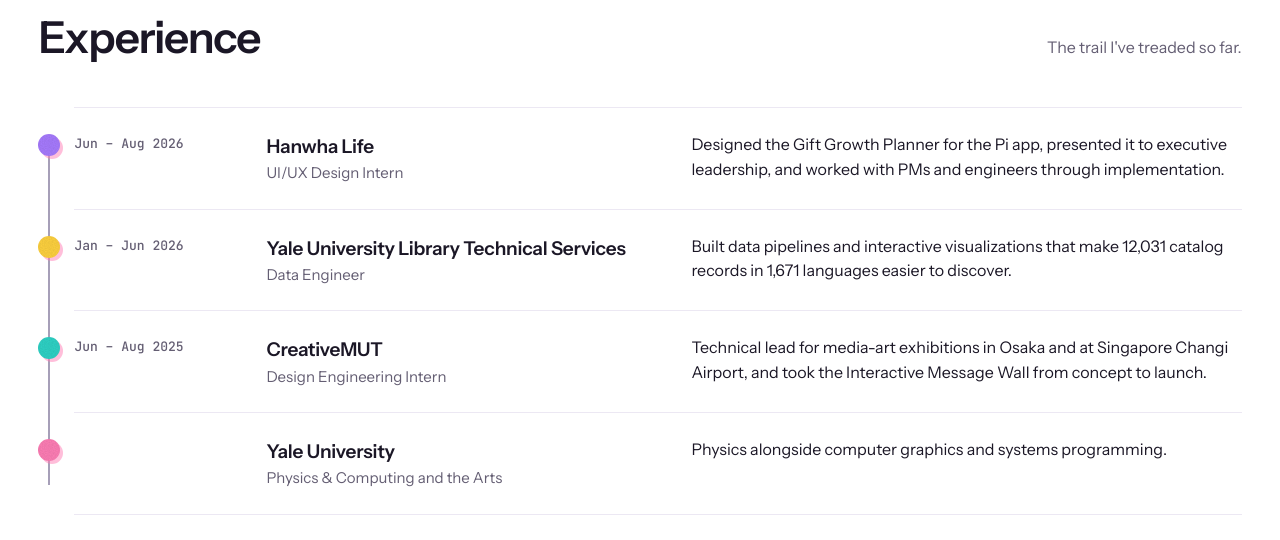
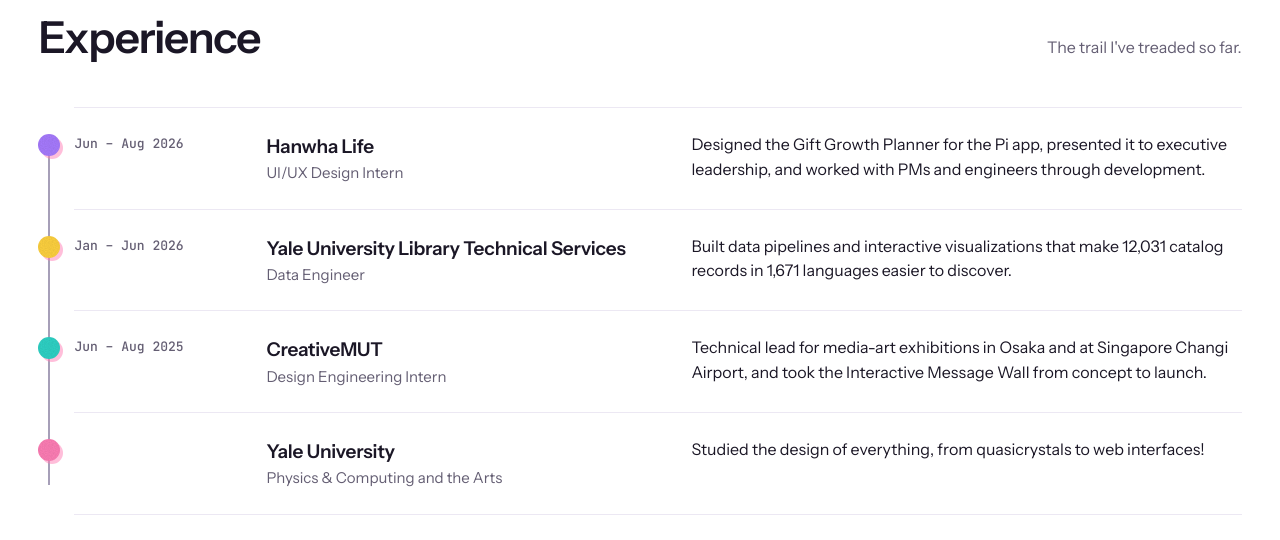
Before and after one commit to starmarb/portfoliob, a plain HTML site: page index.html in a window 1280 px wide. Shown: the part 5780-6320 px from the top of the page. Drawn offline with Linux system fonts and the light colour scheme.

Commit message:
Revise experience section in index.html
Updated descriptions for internship roles and academic experience.

```diff
--- a/index.html
+++ b/index.html
@@ -457,10 +457,10 @@ footer .credit { flex-basis: 100%; order: 3; padding-bottom: 8px; }
   <section class="sec" id="experience" aria-labelledby="xp-title">
     <div class="sec-head"><h2 id="xp-title">Experience</h2><p>The trail I've treaded so far.</p></div>
     <ol class="xp">
-      <li data-k="hanwha"><span class="bead ball clay" style="--c: var(--clay)" aria-hidden="true"></span><span class="when">Jun – Aug 2026</span><div><h3>Hanwha Life</h3><p class="role">UI/UX Design Intern</p></div><p class="did">Designed the Gift Growth Planner for the Pi app, presented it to executive leadership, and worked with PMs and engineers through implementation.</p></li>
+      <li data-k="hanwha"><span class="bead ball clay" style="--c: var(--clay)" aria-hidden="true"></span><span class="when">Jun – Aug 2026</span><div><h3>Hanwha Life</h3><p class="role">UI/UX Design Intern</p></div><p class="did">Designed the Gift Growth Planner for the Pi app, presented it to executive leadership, and worked with PMs and engineers through development.</p></li>
       <li data-k="lib"><span class="bead ball clay" style="--c: var(--ochre)" aria-hidden="true"></span><span class="when">Jan – Jun 2026</span><div><h3>Yale University Library Technical Services</h3><p class="role">Data Engineer</p></div><p class="did">Built data pipelines and interactive visualizations that make 12,031 catalog records in 1,671 languages easier to discover.</p></li>
       <li data-k="mut"><span class="bead ball clay" style="--c: var(--teal)" aria-hidden="true"></span><span class="when">Jun – Aug 2025</span><div><h3>CreativeMUT</h3><p class="role">Design Engineering Intern</p></div><p class="did">Technical lead for media-art exhibitions in Osaka and at Singapore Changi Airport, and took the Interactive Message Wall from concept to launch.</p></li>
-      <li data-k="yale"><span class="bead ball clay" style="--c: var(--pink)" aria-hidden="true"></span><span class="when"></span><div><h3>Yale University</h3><p class="role">Physics &amp; Computing and the Arts</p></div><p class="did">Physics alongside computer graphics and systems programming.</p></li>
+      <li data-k="yale"><span class="bead ball clay" style="--c: var(--pink)" aria-hidden="true"></span><span class="when"></span><div><h3>Yale University</h3><p class="role">Physics &amp; Computing and the Arts</p></div><p class="did">Studied the design of everything, from quasicrystals to web interfaces!</p></li>
     </ol>
   </section>
 
```
